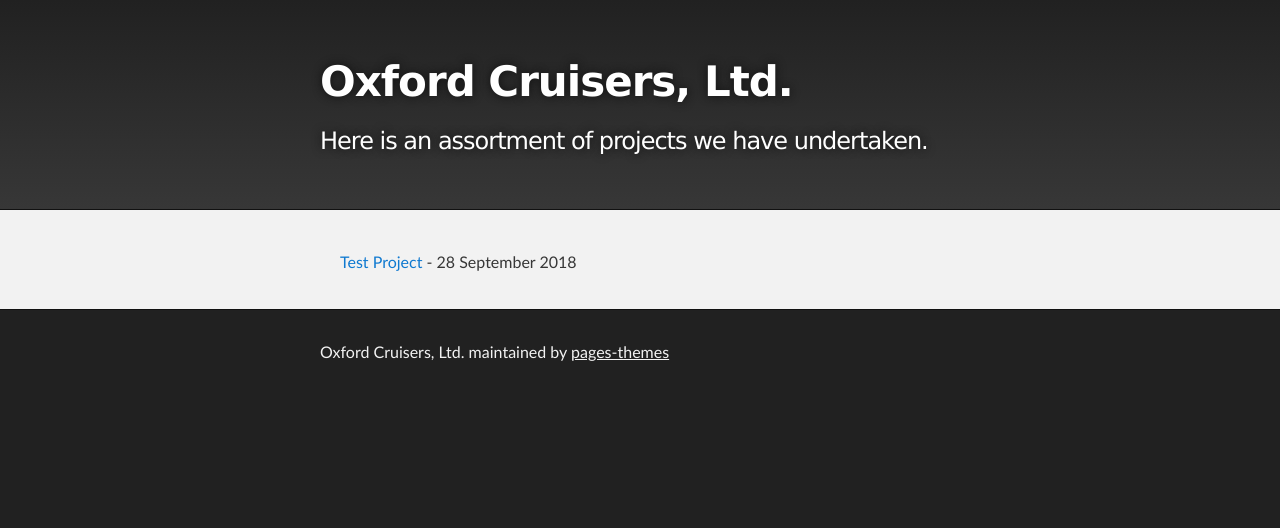
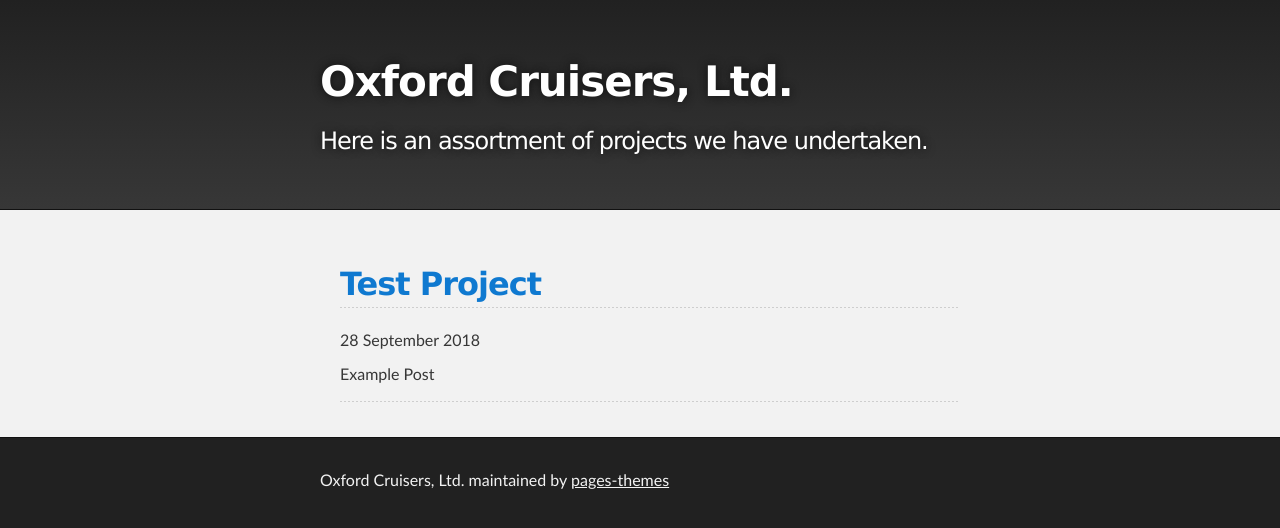
Before and after one commit to pages-themes/slate, a Jekyll site: the page built from index.md, in a window 1280 px wide. Shown: the top 528 px of the page. Built offline with Jekyll 4.4.1, drawn with Linux system fonts in a browser that asks for light colours.

Commit message:
Edit Post List

```diff
--- a/_layouts/default.html
+++ b/_layouts/default.html
@@ -29,10 +29,14 @@
         <ul style="list-style: none;">
           {% for post in site.posts %}
             <li>
-              <a href="{{ post.url }}">
-                {{ post.title }}
-              </a>
-              - <time datetime="{{ post.date | date: "%Y-%m-%d" }}">{{ post.date | date_to_long_string }}</time>
+              <h2>
+                <a href="{{ post.url }}">
+                  {{ post.title }}
+                </a>
+              </h2>
+              <time datetime="{{ post.date | date: "%Y-%m-%d" }}">{{ post.date | date_to_long_string }}</time>
+              {{ post.content }}
+              <hr>
             </li>
           {% endfor %}
         </ul>
```
